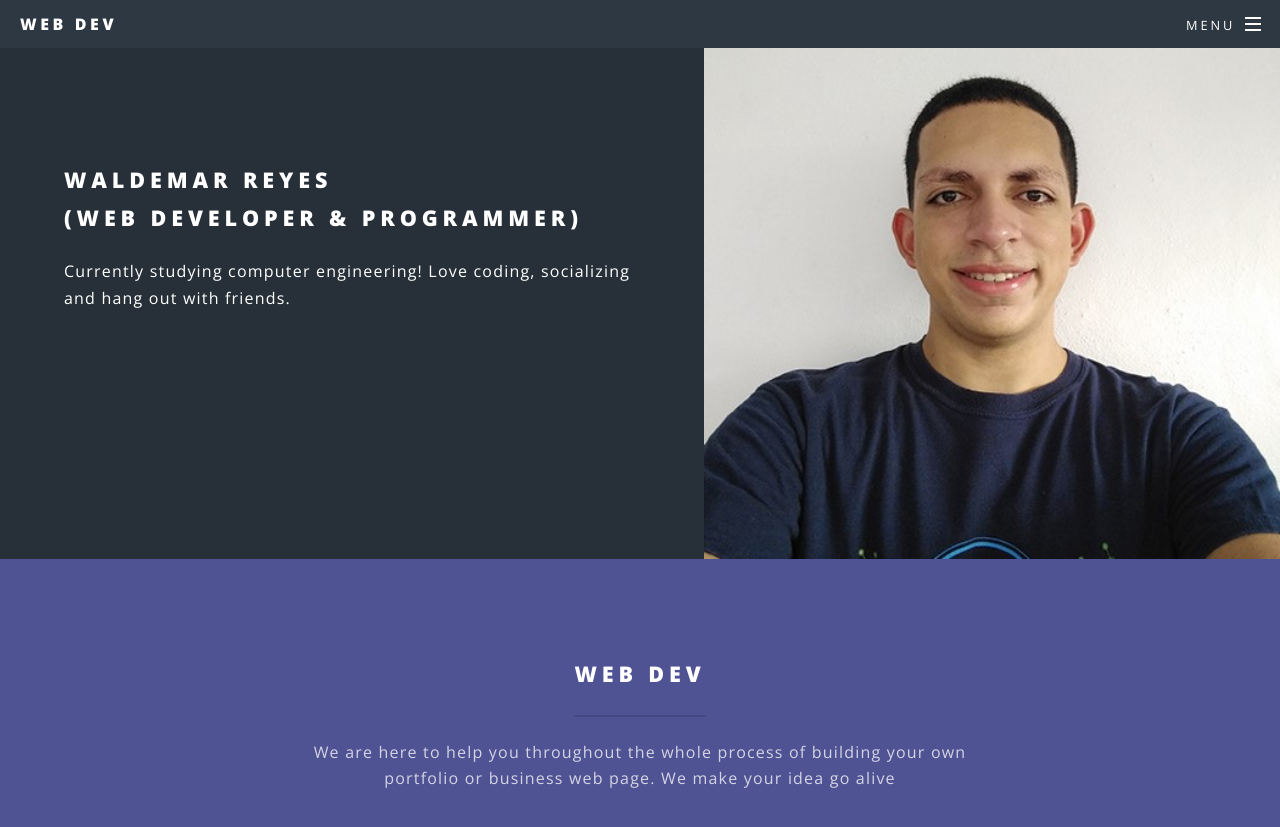
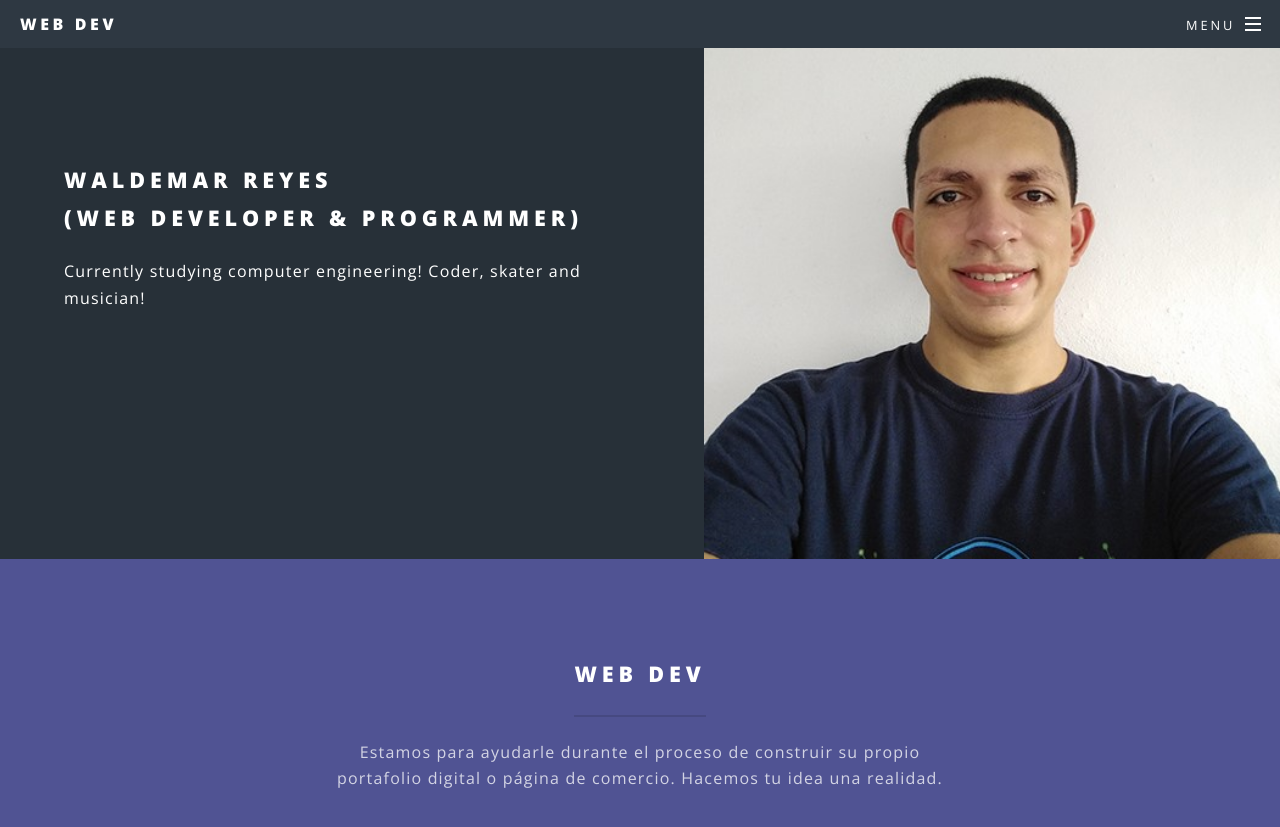
Before and after one commit to Waldemar-Reyes/WebDev, a Jekyll site: the page built from index.html, in a window 1280 px wide and 900 px high, scrolled down 2109 px. Shown: the top 827 px of the window. Built offline with Jekyll 4.4.1, drawn with Linux system fonts in a browser that asks for light colours; some of the changed text lies outside the part shown.

Commit message:
Fixed minor things in all webpages

```diff
--- a/_includes/header.html
+++ b/_includes/header.html
@@ -7,12 +7,14 @@
         <a href="#menu" class="menuToggle"><span>Menu</span></a>
         <div id="menu">
           <ul>
-            <li><a href="index.html">Home</a></li>
-            {% for my_page in site.pages %}
+            <li><a href="index.html">Inicio</a></li>
+            <!-- {% for my_page in site.pages %}
             {% if my_page.title %}
             <li><a href="{{ my_page.url | prepend: site.baseurl }}">{{ my_page.title }}</a></li>
             {% endif %}
-            {% endfor %}
+            {% endfor %} -->
+            <li><a href="services.html">Servicios</a></li>
+            <li><a href="contactus.html">Contacto</a></li>
             <!--
             <li><a href="#">Sign Up</a></li>
             <li><a href="#">Log In</a></li>
--- a/_layouts/page.html
+++ b/_layouts/page.html
@@ -5,7 +5,7 @@
 
   <header>
     <h2>{{ page.title }}</h2>
-    <p>page.html @ _layouts</p>
+    <p>Professional Web Developers For Internet Innovations</p>
   </header>
 
   <section class="wrapper style5">
--- a/index.html
+++ b/index.html
@@ -7,10 +7,10 @@
 							<h2>{{ site.title }}</h2>
 							<p>{{ site.description | markdownify }}</p>
 							<ul class="actions">
-								<li><a href="#" class="button special">Contact Us Today</a></li>
+								<li><a href="contactus.html" class="button special">Contáctenos</a></li>
 							</ul>
 						</div>
-						<a href="#one" class="more scrolly">Learn More</a>
+						<a href="#one" class="more scrolly">Más Información</a>
 					</section>
 
 				<!-- One -->
@@ -44,7 +44,7 @@
 							<div class="image"><img src="images/pic02.jpg" alt="Member Pic" /></div><div class="content">
 								<h2>Waldemar Reyes<br />
 								(Web Developer & Programmer)</h2>
-								<p>Currently studying computer engineering! Love coding, socializing and hang out with friends.</p>
+								<p>Currently studying computer engineering! Coder, skater and musician!</p>
 							</div>
 						</section>
 					</section>
@@ -54,10 +54,11 @@
 						<div class="inner">
 							<header class="major">
 								<h2>Web Dev</h2>
-								<p>We are here to help you throughout the whole process of building your own<br />
-								portfolio or business web page. We make your idea go alive</p>
-								<!-- Estamos para ayudarte durante el proceso de construir tu propia pagina de -->
-								<!-- portfolio* o de comercion. Hacemos tu idea una realidad. -->
+								<p>Estamos para ayudarle durante el proceso de construir su propio <br />
+								portafolio digital o página de comercio. Hacemos tu idea una realidad.
+								</p>
+								<!-- We are here to help you throughout the whole process of building your own -->
+								<!-- portfolio or business web page. We make your idea go alive -->
 							</header>
 							<ul class="features">
 								<li class="icon fa-paper-plane-o">
@@ -97,8 +98,8 @@
 								<p>Professional Web Developers for Internet Innovations</p>
 							</header>
 							<ul class="actions vertical">
-								<li><a href="#" class="button fit special">Contact Us</a></li>
-								<li><a href="#" class="button fit">Learn More</a></li>
+								<li><a href="contactus.html" class="button fit special">Contáctenos</a></li>
+								<li><a href="services.html" class="button fit">Servicios</a></li>
 							</ul>
 						</div>
 					</section>
```
Also changed, not shown: other parts of index.html (+1 -1 lines), contactus.html (+50 -7 lines), contactusthanks.html (added, +11 -0 lines), services.html (+5 -3 lines).
